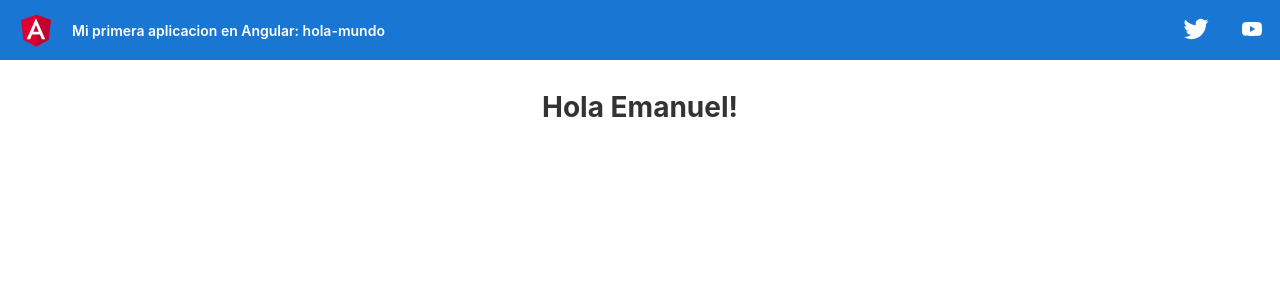
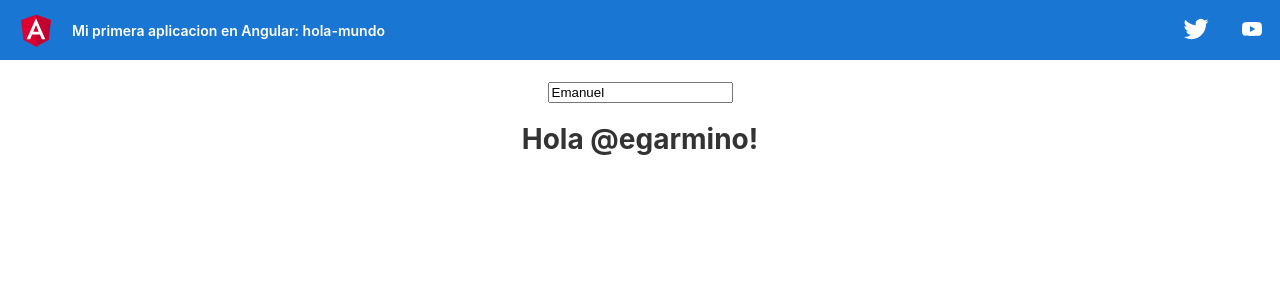
Before and after one commit to emagarc/angular-course, an Angular app: page / in a window 1280 px wide. Shown: the top 300 px of the page. Built offline with nearby package versions, Linux system fonts and the light colour scheme.

Commit message:
components

```diff
--- a/src/app/app.component.html
+++ b/src/app/app.component.html
@@ -326,7 +326,13 @@
 </div>
 
 <div class="content" role="main">
-<h1>Hola {{ name }}!</h1>
+<!-- <h1>Hola {{ name }}!</h1> -->
+
+<!-- Input para trabajr con NgModel -->
+
+<input type="text" placeholder="Nombre del usuario" [(ngModel)]="name"/>
+
+<app-saludo [nombre]="user"></app-saludo>
 </div>
 
 <!-- * * * * * * * * * * * * * * * * * * * * * * * * * * * * * * * -->
--- a/src/app/app.component.ts
+++ b/src/app/app.component.ts
@@ -8,4 +8,5 @@ import { Component } from '@angular/core';
 export class AppComponent {
   title = 'hola-mundo';
   name = "Emanuel"
+  user = "@egarmino"
 }
--- /dev/null
+++ b/src/app/components/saludo/saludo.component.html
@@ -0,0 +1 @@
+<h1>Hola {{ nombre }}! </h1>
--- /dev/null
+++ b/src/app/components/saludo/saludo.component.ts
@@ -0,0 +1,19 @@
+import { Component, OnInit, Input } from '@angular/core';
+
+@Component({
+  selector: 'app-saludo',
+  templateUrl: './saludo.component.html',
+  styleUrls: ['./saludo.component.scss']
+})
+export class SaludoComponent implements OnInit {
+
+  @Input() nombre: string = "Anonimo";
+
+  constructor() { }
+
+  ngOnInit(): void {
+    //intrucciones previas a la renderizacion del componente
+    console.log("ngOnInit del componente Saludo");
+
+  }
+}
```
Also changed, not shown: src/app/app.module.ts (+6 -2 lines), src/app/components/saludo/saludo.component.scss (added), 1 other file (tests, documents, lock files or other folders).
